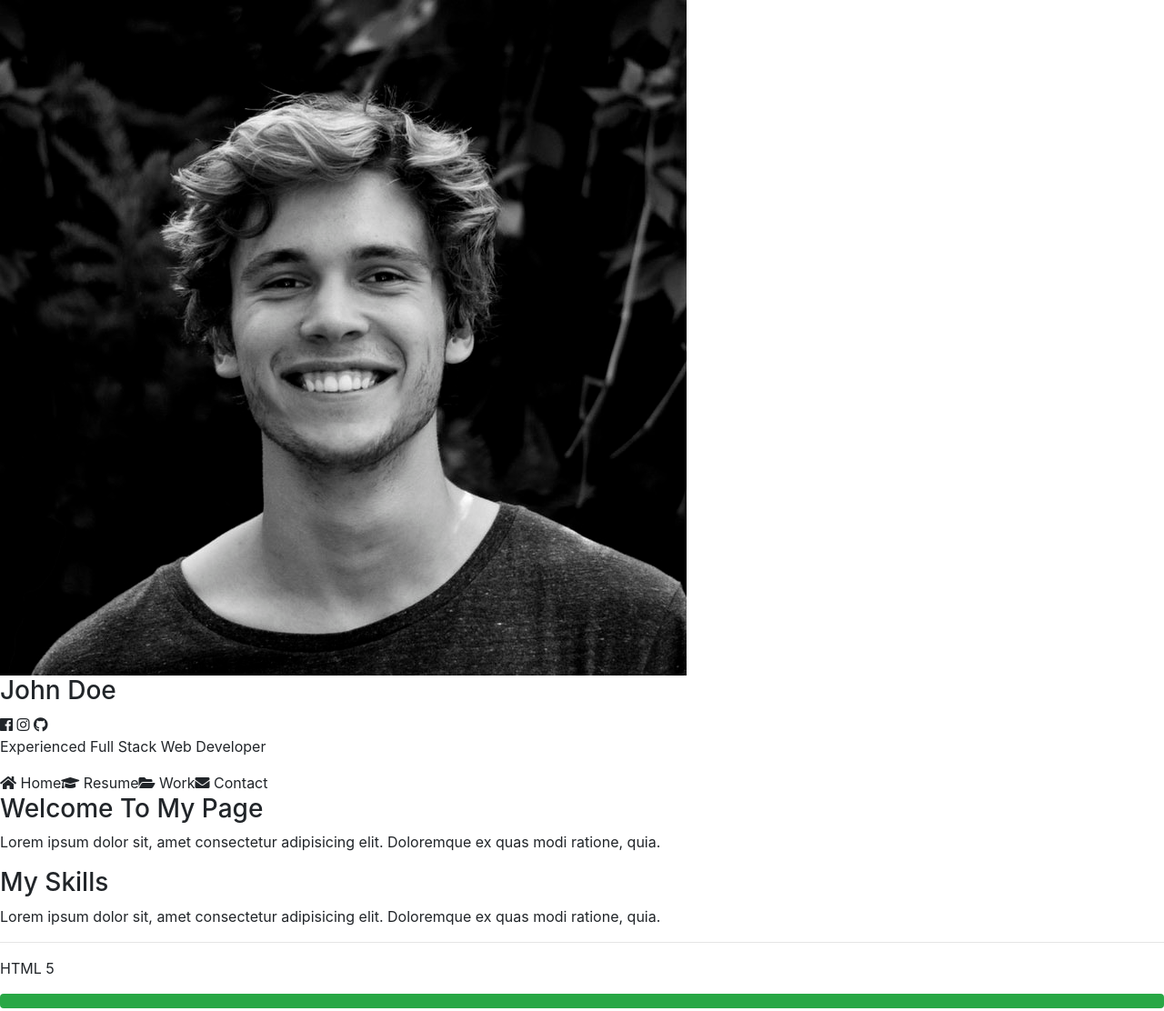
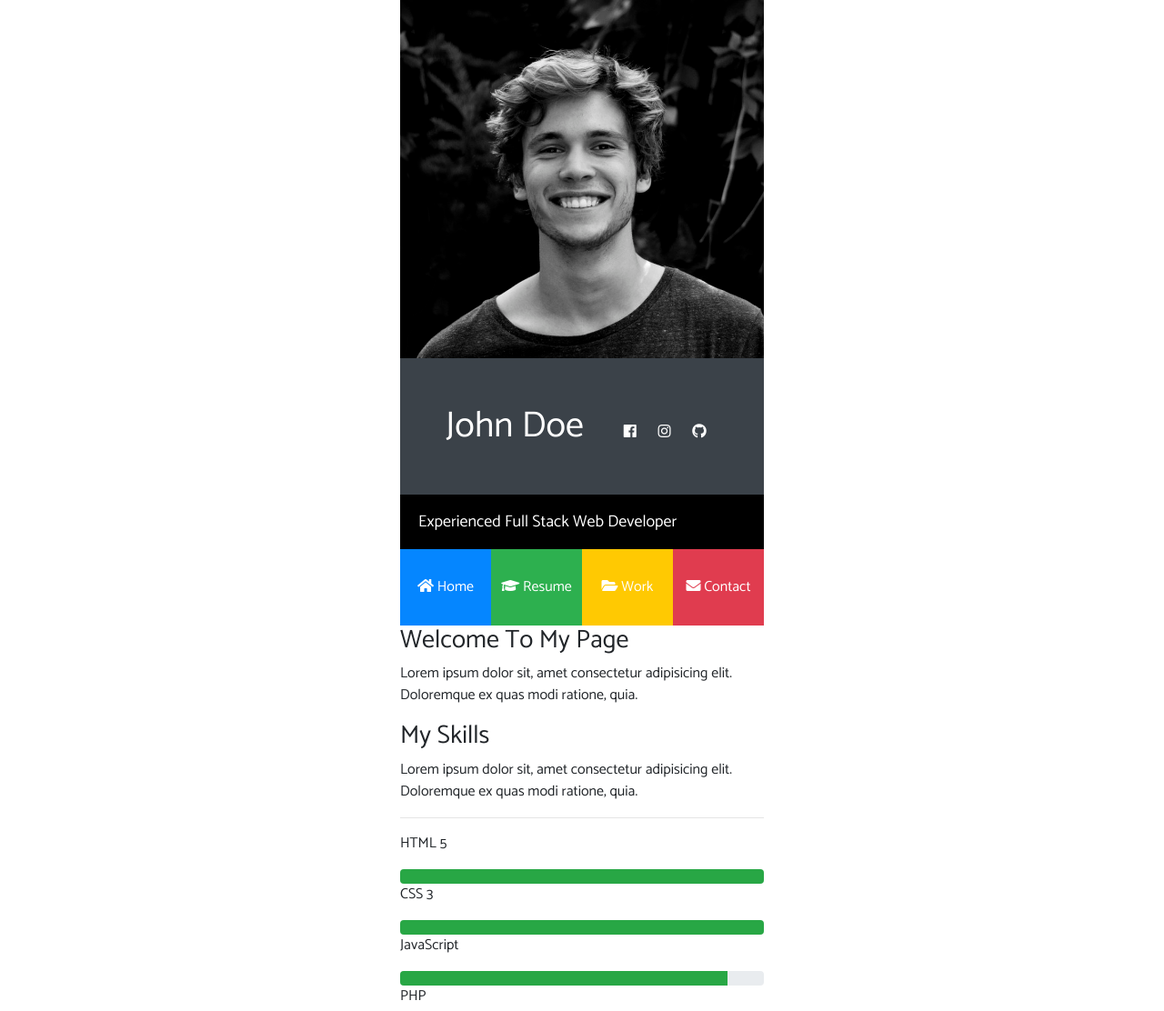
Before and after one commit to carlnikitin/pvk, a PHP site: page / in a window 1280 px wide. Shown: the top 1112 px of the page at 91% size. Run offline with PHP 8.4, Linux system fonts and the light colour scheme; some libraries are stand-ins or nearby versions.

Commit message:
Navbar style

```diff
--- a/portfoolio/css/style.css
+++ b/portfoolio/css/style.css
@@ -41,3 +41,43 @@
     color: #fff;
     padding-left: 20px;
 }
+
+.esimene{
+    width: 100px;
+    background-color: #0586ff;
+    text-align: center;
+    color: #fff;
+    margin-bottom: 0px;
+    padding: 30px 0px 30px 0px;
+}
+
+.teine{
+    width: 100px;
+    background-color: #2db04f;
+    text-align: center;
+    color: #fff;
+    margin-bottom: 0px;
+    padding: 30px 0px 30px 0px;
+}
+
+.kolmas {
+    width: 100px;
+    background-color: #ffc902;
+    text-align: center;
+    color: #fff;
+    margin-bottom: 0px;
+    padding: 30px 0px 30px 0px;
+}
+
+.neljas {
+    width: 100px;
+    background-color: #e03c4f;
+    text-align: center;
+    color: #fff;
+    margin-bottom: 0px;
+    padding: 30px 0px 30px 0px;
+}
+
+.navbar {
+    margin: 0px;
+}
--- a/portfoolio/index.html
+++ b/portfoolio/index.html
@@ -5,7 +5,7 @@
     <meta http-equiv="X-UA-Compatible" content="IE=edge">
     <title>John Doe</title>
     <meta name="viewport" content="width=device-width, initial-scale=1">
-    <link rel="stylesheet" type="text/css" media="screen" href="css/esimene.css" />
+    <link rel="stylesheet" type="text/css" media="screen" href="css/style.css" />
 
     <!--Bootstrap-->
     <link rel="stylesheet" href="https://stackpath.bootstrapcdn.com/bootstrap/4.1.3/css/bootstrap.min.css" integrity="sha384-MCw98/SFnGE8fJT3GXwEOngsV7Zt27NXFoaoApmYm81iuXoPkFOJwJ8ERdknLPMO" crossorigin="anonymous">
@@ -22,7 +22,7 @@
 
     <!--Banner-->
     <div class="containerr">
-        <img src="person1.jpg">
+        <img src="img/person1.jpg">
 
         <div class="first">
             <h3>John Doe</h3>
```
